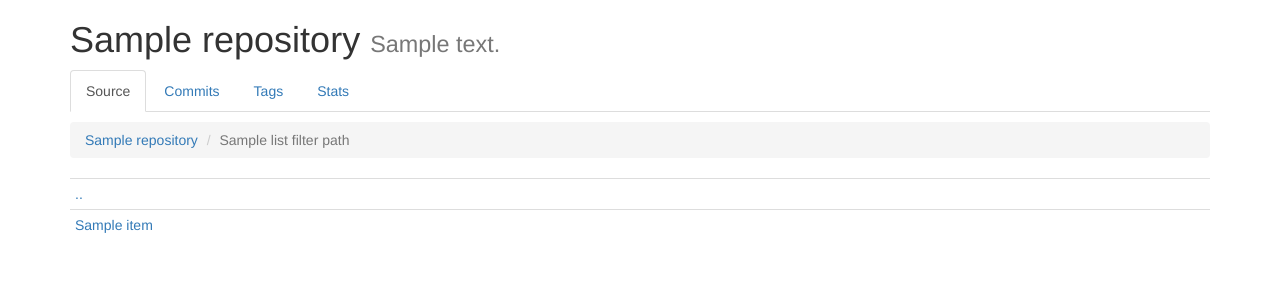
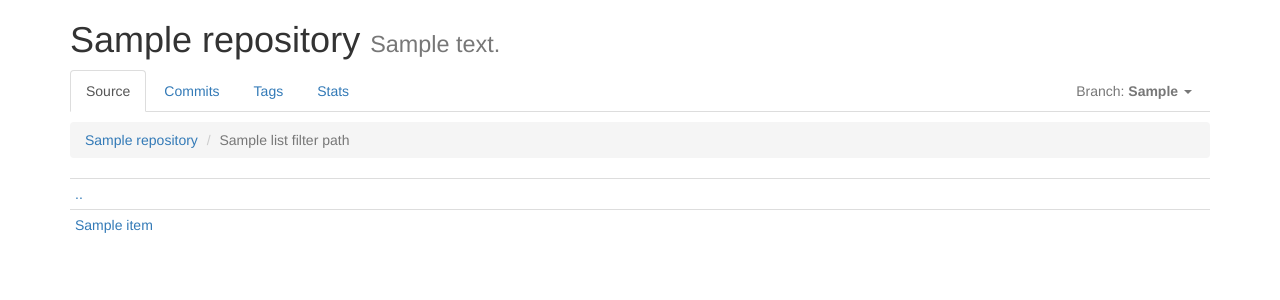
Before and after one commit to ercpe/gitbrowser, a Django app: template src/gitbrowser/templates/repo_browse.html in a window 1280 px wide. Shown: the top 300 px of the page. Run offline with Django 3.2, Linux system fonts and the light colour scheme; the template is opened without the code that fills it: most values are stand-ins (such as "Sample title", 1, 10 or a date in 2020); data that the repository does not hold is empty; parts of the project's set-up code (start-up, migrations or seed data) failed here and were passed over; some libraries are stand-ins or nearby versions.

Commit message:
Implemented branch selector

```diff
--- a/src/gitbrowser/static/site.css
+++ b/src/gitbrowser/static/site.css
@@ -1,7 +1,7 @@
 html { overflow-y: scroll; }
 
 .tree-table .tree-item-name { white-space: nowrap; }
-td.tree-item-latest-commit-date { text-align: right; width: 160px; }
+td.tree-item-latest-commit-date { text-align: right; width: 165px; }
 
 .commit-list img.media-object { width: 40px; height: 40px; }
 .commit-message {
@@ -10,3 +10,7 @@ td.tree-item-latest-commit-date { text-align: right; width: 160px; }
 }
 
 .breadcrumb { margin-top: 10px; }
+
+.current-branch { font-weight: bold !important; }
+
+.branch-selector { color: inherit; }
--- a/src/gitbrowser/templates/repo_browse.html
+++ b/src/gitbrowser/templates/repo_browse.html
@@ -2,10 +2,6 @@
 {% load gb_tags %}
 {% load humanize %}
 {% load bootstrap3 %}
-
-{% block scripts %}
-	<script type="text/javascript" src="{{STATIC_URL}}jquery-1.11.2.min.js"></script>
-{% endblock %}
 
 {% block title %}{% if repository.list_filter_path %}{{repository.list_filter_path}} in {% endif %}{{repository.name}}{% if repository.path %} :: {{repository.path}}{% endif %}{% endblock %}
 
@@ -35,7 +31,7 @@
 				</tr>
 			{% endif %}
 
-			{% for item, commit in repository.items %}
+			{% for item in repository.items %}
 				<tr itemprop="itemListElement">
 					<td class="tree-item-name">
 						{% if item.type == 'blob' %}
@@ -54,11 +50,7 @@
 							{{item.name}}</a>
 					</td>
 					<td class="text-muted tree-item-latest-commit" id="commit_{{item.hexsha}}"></td>
-					<td class="text-muted tree-item-latest-commit-date" id="datetime_{{item.hexsha}}">
-						{% if commit %}
-
-						{% endif %}
-					</td>
+					<td class="text-muted tree-item-latest-commit-date" id="datetime_{{item.hexsha}}"></td>
 				</tr>
 			{% endfor %}
 		</table>
--- a/src/gitbrowser/templates/repository_template.html
+++ b/src/gitbrowser/templates/repository_template.html
@@ -1,4 +1,9 @@
 {% extends "template.html" %}
+
+{% block scripts %}
+	<script type="text/javascript" src="{{STATIC_URL}}jquery-1.11.2.min.js"></script>
+	<script type="text/javascript" src="{{STATIC_URL}}bootstrap/js/bootstrap.min.js"></script>
+{% endblock %}
 
 {% block content %}
 	<h1>{{repository}}{% if repository.description %} <small>{{repository.description}}</small>{% endif %}</h1>
@@ -8,6 +13,32 @@
 		<li role="presentation"><a href="{% url 'commits' repository.relative_path repository.list_filter_ref %}" title="Commits for {{repository.name}}">Commits</a></li>
 		<li role="presentation"><a href="{% url 'tags' repository.relative_path %}" title="Tags in {{repository.name}}">Tags</a></li>
 		<li role="presentation"><a href="#" title="Stats for {{repository.name}}">Stats</a></li>
+
+		<li role="presentation" class="dropdown pull-right branch-selector">
+			<a class="dropdown-toggle text-muted" data-toggle="dropdown" href="#" role="button" aria-expanded="false">
+      			Branch: <strong>{{repository.list_filter_ref}}</strong> <span class="caret"></span>
+    		</a>
+    		<ul class="dropdown-menu dropdown-menu-right" role="menu">
+				{% if repository.branches|length > 1 %}
+					<li>
+						<a href="{% url 'browse_ref' repository.relative_path repository.list_filter_ref repository.list_filter_path %}"
+						   class="current-branch"
+						   title="Browse branch {{repository.list_filter_ref}}">{{repository.list_filter_ref}}</a>
+					</li>
+					<li role="presentation" class="divider"></li>
+					{% for branch in repository.branches %}
+						{% if branch.name != repository.list_filter_ref %}
+							<li>
+								<a href="{% url 'browse_ref' repository.relative_path branch repository.list_filter_path %}"
+										title="Browse branch {{branch}}">{{branch}}</a>
+							</li>
+						{% endif %}
+					{% endfor %}
+				{% else %}
+					<li role="presentation"><i>No other branches.</i></li>
+				{% endif %}
+    		</ul>
+  		</li>
 	</ul>
 
 	{% block repository_content %}
--- a/src/gitbrowser/utils/repo.py
+++ b/src/gitbrowser/utils/repo.py
@@ -107,6 +107,14 @@ class GitRepository(object):
 	def tags(self):
 		return sorted(self.repo.tags, key=lambda x: x.name, reverse=True)
 
+	@property
+	def branches(self):
+		return self.repo.branches
+
+	@property
+	def current_branch(self):
+		return self.repo.active_branch
+
 	def archive(self, stream, *args, **kwargs):
 		return self.repo.archive(stream, *args, **kwargs)
 
@@ -132,9 +140,9 @@ class GitRepository(object):
 
 		if isinstance(subtree, Tree):
 			for item in sorted(subtree, key=lambda item: item.type, reverse=True):
-				yield item, None #self.get_latest_commit(item)
+				yield item
 		else:
-			yield subtree, self.get_latest_commit(subtree)
+			yield subtree
 
 	def get_commit(self, commit_id):
 		return self.repo.commit(commit_id)
--- a/src/gitbrowser/views/core.py
+++ b/src/gitbrowser/views/core.py
@@ -54,7 +54,7 @@ class RepositoryTreeData(TreeOperationMixin, View):
 
 	def get(self, request, *args, **kwargs):
 		def _inner():
-			for item, _ in self.repository.items():
+			for item in self.repository.items():
 				commit = self.repository.get_latest_commit(item)
 				yield "data: %s\n\n" % json.dumps({
 					'summary_link': Template('''<a class="text-muted"
```
